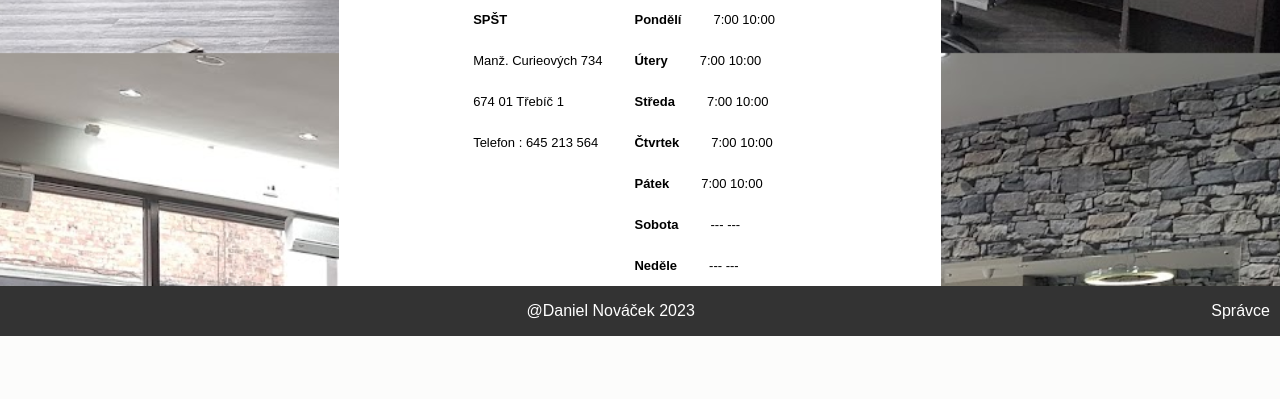
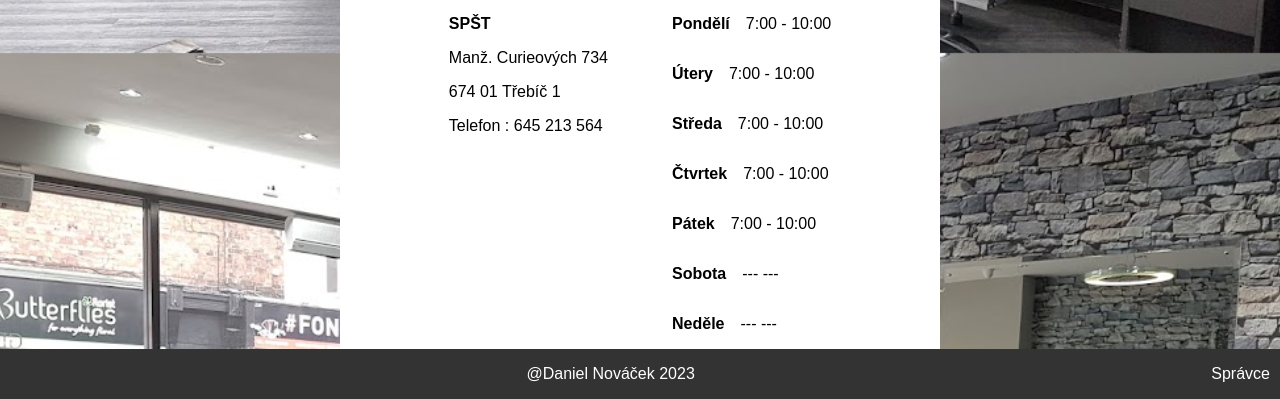
Before and after one commit to DurKuS23/RezervacniSystem, a PHP site: page /Rezervace.html in a window 1280 px wide. Shown: the part 747-1146 px from the top of the page. Before the commit the page ends 1083 px from the top, so only its background shows below. Run offline with PHP 8.4, Linux system fonts and the light colour scheme; some libraries are stand-ins or nearby versions.

Commit message:
some changes

```diff
--- a/Rezervace.html
+++ b/Rezervace.html
@@ -13,15 +13,15 @@
     <script src="https://code.jquery.com/jquery-3.6.0.min.js"></script>
     <script src="https://code.jquery.com/ui/1.12.1/jquery-ui.min.js"></script>
     <script>
-        $(document).ready(function() {
+        $(document).ready(function () {
             $("#menu4").datepicker({
                 minDate: new Date(),
                 maxDate: new Date(new Date().getFullYear(), 11, 31),
-                onSelect: function(dateText) {
+                onSelect: function (dateText) {
                     $("#zvoleneDatum").text("Datum:" + dateText);
                     $("#menu4").hide();
                 },
-                beforeShowDay: function(date) {
+                beforeShowDay: function (date) {
                     var day = date.getDay();
                     return [(day >= 1 && day <= 5), "", ""];
                 }
@@ -37,7 +37,7 @@
 <body>
     <div class="pozice">
         <div class="topnav" id="myTopnav">
-            <a href="index.html">Úvodní stránka</a>
+            <a href="index.php">Úvodní stránka</a>
             <a href="login.html">Přihlášení</a>
             <a href="register.html">Registrace</a>
             <a href="javascript:void(0);" class="icon" onclick="myFunction()">
@@ -94,7 +94,8 @@
                         <ul>
                             <li onclick="selectItemService('Klasický střih')"><a href="#">Klasický střih</a></li>
                             <li onclick="selectItemService('Střih strojkem')"><a href="#">Střih strojkem</a></li>
-                            <li onclick="selectItemService('Klasický střih a úprava vousů hot towel')"><a href="#">Klasický
+                            <li onclick="selectItemService('Klasický střih a úprava vousů hot towel')"><a
+                                    href="#">Klasický
                                     střih a
                                     úprava vousů hot towel</a></li>
                             <li onclick="selectItemService('Úprava vousů pouze strojkem')"><a href="#">Úprava vousů
@@ -132,55 +133,56 @@
     </div>
 
     <div class="map">
-        <iframe src="https://www.google.com/maps/embed?pb=!1m18!1m12!1m3!1d2605.732653578486!2d15.888706476887588!3d49.22459707486512!2m3!1f0!2f0!3f0!3m2!1i1024!2i768!4f13.1!3m3!1m2!1s0x470d423e5579f153%3A0x882e29f2a26985b8!2zU3TFmWVkbsOtIHByxa9teXNsb3bDoSDFoWtvbGEgVMWZZWLDrcSN!5e0!3m2!1scs!2scz!4v1699739297062!5m2!1scs!2scz" width="600px" height="400px" style="border:0;" allowfullscreen="" loading="lazy" referrerpolicy="no-referrer-when-downgrade"></iframe>
+        <iframe
+            src="https://www.google.com/maps/embed?pb=!1m18!1m12!1m3!1d2605.732653578486!2d15.888706476887588!3d49.22459707486512!2m3!1f0!2f0!3f0!3m2!1i1024!2i768!4f13.1!3m3!1m2!1s0x470d423e5579f153%3A0x882e29f2a26985b8!2zU3TFmWVkbsOtIHByxa9teXNsb3bDoSDFoWtvbGEgVMWZZWLDrcSN!5e0!3m2!1scs!2scz!4v1699739297062!5m2!1scs!2scz"
+            width="600px" height="400px" style="border:0;" allowfullscreen="" loading="lazy"
+            referrerpolicy="no-referrer-when-downgrade"></iframe>
     </div>
 
     <div class="background">
-        <div class="open-hours">
-            <div class="row-oph">
-                <div class="column-oph">
+        <div class="central-gap">
+            <div class="left-s">
+
+                <div>
                     <p class="bold"> SPŠT </p>
                     <p> Manž. Curieových 734 </p>
                     <p> 674 01 Třebíč 1</p>
                     <p> Telefon : 645 213 564 </p>
                 </div>
-                <div class="column-oph">
+
+            </div>
+
+            <div class="right-s">
+
                 <div class="row-oph">
-                        <p class="bold"> Pondělí
-                        <p> 7:00 10:00 </p>
-                        </p>
+                    <p class="bold"> Pondělí </p>
+                    <p class="right-si"> 7:00 - 10:00 </p>
                 </div>
                 <div class="row-oph">
-                        <p class="bold"> Útery
-                        <p> 7:00 10:00 </p>
-                        </p>
+                    <p class="bold"> Útery </p>
+                    <p class="right-si"> 7:00 - 10:00 </p>
                 </div>
                 <div class="row-oph">
-                        <p class="bold"> Středa
-                        <p> 7:00 10:00 </p>
-                        </p>
+                    <p class="bold"> Středa </p>
+                    <p class="right-si"> 7:00 - 10:00 </p>
                 </div>
                 <div class="row-oph">
-                        <p class="bold"> Čtvrtek
-                        <p> 7:00 10:00 </p>
-                        </p>
+                    <p class="bold"> Čtvrtek </p>
+                    <p class="right-si"> 7:00 - 10:00 </p>
                 </div>
                 <div class="row-oph">
-                        <p class="bold"> Pátek
-                        <p> 7:00 10:00 </p>
-                        </p>
+                    <p class="bold"> Pátek </p>
+                    <p class="right-si"> 7:00 - 10:00 </p>
                 </div>
                 <div class="row-oph">
-                        <p class="bold"> Sobota
-                        <p> --- --- </p>
-                        </p>
+                    <p class="bold"> Sobota </p>
+                    <p class="right-si"> --- --- </p>
                 </div>
                 <div class="row-oph">
-                        <p class="bold"> Neděle
-                        <p> --- --- </p>
-                        </p>
+                    <p class="bold"> Neděle </p>
+                    <p class="right-si"> --- --- </p>
                 </div>
-                </div>
+
             </div>
         </div>
     </div>
--- a/index.html
+++ b/index.php
@@ -31,8 +31,14 @@
         </div>
     </div>
 
+    <div class="headerH1">
+        <h3> Třadiční holičství </h3>
+    </div>
+
+
     <footer>
         <p> @Daniel Nováček 2023 <a href="spravcelogin.php">Správce </a></p>
     </footer>
 </body>
+
 </html>
--- a/login.php
+++ b/login.php
@@ -1,4 +1,3 @@
-
     <?php
     $servername = "localhost";
     $username = "root";
--- a/rezervace.css
+++ b/rezervace.css
@@ -205,7 +205,7 @@ body {
 #menu4 {
     display: none;
     width: 250px;
-    overflow-y:auto;
+    overflow-y: auto;
     max-height: 250px;
     z-index: 1;
 }
@@ -231,7 +231,7 @@ body {
         margin-right: 147px;
     }
 
-    body{
+    body {
         background-image: none;
         background-color: white;
     }
@@ -242,13 +242,36 @@ body {
 }
 
 .open-hours {
-    padding-right: 134px;
-    padding-left: 134px;
     display: flex;
 }
 
-.bold {
-    font-weight: bold;
+.central-gap {
+    display: flex;
+    flex-direction: row;
+    justify-content: center;
+    grid-gap: 4rem;
+}
+
+.left-s {
+    text-align: left;
+    display: flex;
+    flex-direction: column;
+}
+
+.right-s {
+    text-align: left;
+    display: flex;
+    flex-direction: column;
+}
+
+.row-oph {
+    display: flex;
+    flex-direction: row;
+    grid-gap: 1rem;
+}
+
+.right-si {
+    display: flex;
 }
 
 .column-oph {
@@ -258,10 +281,8 @@ body {
     font-size: small;
 }
 
-.row-oph {
-    display: flex;
-    flex-direction: row;
-    grid-gap: 2rem;
+.bold {
+    font-weight: bold;
 }
 
 footer {
@@ -310,6 +331,8 @@ footer a {
 }
 
 .background {
+    max-width: 600px;
+    width: 600px;
     background-color: white;
 }
 
@@ -348,7 +371,8 @@ footer a {
     text-align: center;
 }
 
-.saturday, .sunday {
+.saturday,
+.sunday {
     background-color: #f0f0f0;
     font-weight: bold;
 }
```
Lines whose indentation alone changed are shown as unchanged.
